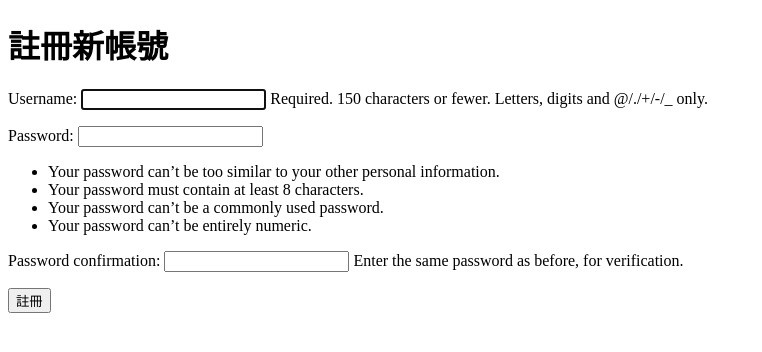
After one commit to badguy361/Django-Tutorial, a Django app: page /accounts/register/ in a window 1280 px wide. The commit adds this page. Shown: the top 352 px of the page, without its empty margins (0-762 px from the left). Run offline with Django 3.2, Linux system fonts and the light colour scheme.

Commit message:
register page

```diff
--- a/form_test/urls.py
+++ b/form_test/urls.py
@@ -15,7 +15,7 @@ Including another URLconf
 """
 from django.contrib import admin
 from django.urls import path, re_path
-from form_test.views import here, add, menu, menu_db, meta, welcome, get_menu, comment, index, login, logout, list_restaurants
+from form_test.views import here, add, menu, menu_db, meta, welcome, get_menu, comment, index, login, logout, list_restaurants, register
 from django.contrib.auth import views
 from django .contrib.auth.decorators import login_required
 
@@ -41,5 +41,6 @@ urlpatterns = [
     path('accounts/logout/', views.LogoutView.as_view(), name='logout'), # 要把login.html logged_out.html放到registration下
     path('accounts/profile/', index),
 
-    path('restaurants_list/', login_required(list_restaurants)), # login_required擋掉沒登入的使用者用url直接進去
+    path('restaurants_list/', login_required(list_restaurants)), # login_required可以擋掉沒登入的使用者用url直接進去
+    path('accounts/register/', register),
 ]
--- a/form_test/views.py
+++ b/form_test/views.py
@@ -111,10 +111,10 @@ def list_restaurants(request): # 登入後餐廳列表
 
 def register(request): #註冊頁
     if request.method == 'POST':
-        form = UserCreationForm(request.POST)
+        form = UserCreationForm(request.POST) # 內建的註冊表單模型UserCreationForm
         if form.is_valid():
             user = form.save()
             return HttpResponseRedirect('/accounts/login/')
     else:
         form = UserCreationForm()
-    return render(request, 'register.html', locals())
+    return render(request, 'registration/register.html', locals())
--- /dev/null
+++ b/templates/registration/register.html
@@ -0,0 +1,14 @@
+<!DOCTYPE html>
+<html lang="en">
+    <head>
+        <meta charset="UTF-8">
+        <title>註冊</title>
+    </head>
+    <body>
+        <h1>註冊新帳號</h1>
+        <form action="" method="post">{% csrf_token %}
+            {{ form.as_p }}
+            <input type="submit" value="註冊">
+        </form>
+    </body>
+</html>
```
Also changed, not shown: form_test/models.py (+7 -0 lines), templates/registration/logged_out.html (+6 -5 lines), templates/registration/login.html (+5 -5 lines), db.sqlite3.
